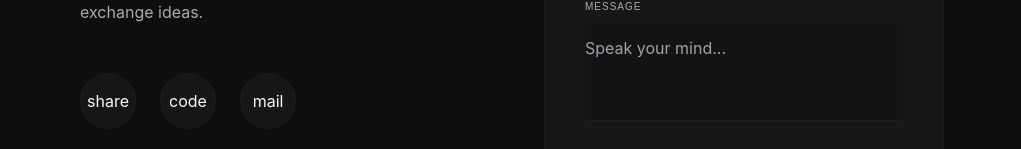
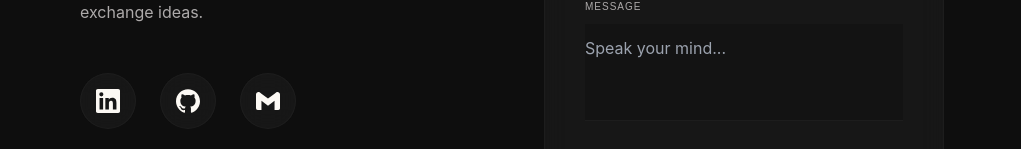
Before and after one commit to AathmikaGK/portfolio2.0, a Next.js app: page / in a window 1280 px wide. Shown: the part 6045-6194 px from the top of the page, without its empty margins (256-1277 px from the left). Built offline with nearby package versions, Linux system fonts and the light colour scheme.

Commit message:
Replace generic icons with LinkedIn/GitHub/Email brand SVGs

```diff
--- a/components/Contact.tsx
+++ b/components/Contact.tsx
@@ -62,16 +62,47 @@
             viewport={{ once: true }}
             transition={{ staggerChildren: 0.1 }}
           >
-            {["share", "code", "mail"].map((icon) => (
+            {[
+              {
+                name: "LinkedIn",
+                href: "https://www.linkedin.com/in/aathmika-gokula-krishna/",
+                svg: (
+                  <svg viewBox="0 0 24 24" fill="currentColor" className="w-6 h-6" aria-hidden="true">
+                    <path d="M20.447 20.452h-3.554v-5.569c0-1.328-.027-3.037-1.852-3.037-1.853 0-2.136 1.446-2.136 2.94v5.666H9.351V9h3.414v1.561h.046c.476-.9 1.637-1.852 3.37-1.852 3.601 0 4.266 2.37 4.266 5.455v6.288zM5.337 7.433a2.062 2.062 0 01-2.063-2.065 2.063 2.063 0 112.063 2.065zM7.119 20.452H3.554V9h3.565v11.452zM22.225 0H1.771C.792 0 0 .774 0 1.729v20.542C0 23.227.792 24 1.771 24h20.451C23.2 24 24 23.227 24 22.271V1.729C24 .774 23.2 0 22.222 0h.003z" />
+                  </svg>
+                ),
+              },
+              {
+                name: "GitHub",
+                href: "https://github.com/AathmikaGK",
+                svg: (
+                  <svg viewBox="0 0 24 24" fill="currentColor" className="w-6 h-6" aria-hidden="true">
+                    <path d="M12 .297c-6.63 0-12 5.373-12 12 0 5.303 3.438 9.8 8.205 11.385.6.113.82-.258.82-.577 0-.285-.01-1.04-.015-2.04-3.338.724-4.042-1.61-4.042-1.61C4.422 18.07 3.633 17.7 3.633 17.7c-1.087-.744.084-.729.084-.729 1.205.084 1.838 1.236 1.838 1.236 1.07 1.835 2.809 1.305 3.495.998.108-.776.417-1.305.76-1.605-2.665-.3-5.466-1.332-5.466-5.93 0-1.31.465-2.38 1.235-3.22-.135-.303-.54-1.523.105-3.176 0 0 1.005-.322 3.3 1.23.96-.267 1.98-.399 3-.405 1.02.006 2.04.138 3 .405 2.28-1.552 3.285-1.23 3.285-1.23.645 1.653.24 2.873.12 3.176.765.84 1.23 1.91 1.23 3.22 0 4.61-2.805 5.625-5.475 5.92.42.36.81 1.096.81 2.22 0 1.606-.015 2.896-.015 3.286 0 .315.21.69.825.57C20.565 22.092 24 17.592 24 12.297c0-6.627-5.373-12-12-12" />
+                  </svg>
+                ),
+              },
+              {
+                name: "Email",
+                href: "mailto:aathmika.gk@gmail.com",
+                svg: (
+                  <svg viewBox="0 0 24 24" fill="currentColor" className="w-6 h-6" aria-hidden="true">
+                    <path d="M24 5.457v13.909c0 .904-.732 1.636-1.636 1.636h-3.819V11.73L12 16.64l-6.545-4.91v9.273H1.636A1.636 1.636 0 010 19.366V5.457c0-2.023 2.309-3.178 3.927-1.964L5.455 4.64 12 9.548l6.545-4.91 1.528-1.145C21.69 2.28 24 3.434 24 5.457z" />
+                  </svg>
+                ),
+              },
+            ].map((item) => (
               <motion.a
-                key={icon}
-                href="#"
+                key={item.name}
+                href={item.href}
+                target={item.href.startsWith("http") ? "_blank" : undefined}
+                rel={item.href.startsWith("http") ? "noopener noreferrer" : undefined}
+                aria-label={item.name}
                 variants={socialVariants}
                 whileHover={{ scale: 1.2 }}
                 transition={{ type: "spring", stiffness: 400, damping: 15 }}
                 className="cursor-hover w-14 h-14 glass-card rounded-full flex items-center justify-center text-tertiary hover:text-primary transition-all duration-300"
               >
-                <span className="material-symbols-outlined" data-icon={icon}>{icon}</span>
+                {item.svg}
               </motion.a>
             ))}
           </motion.div>
```
